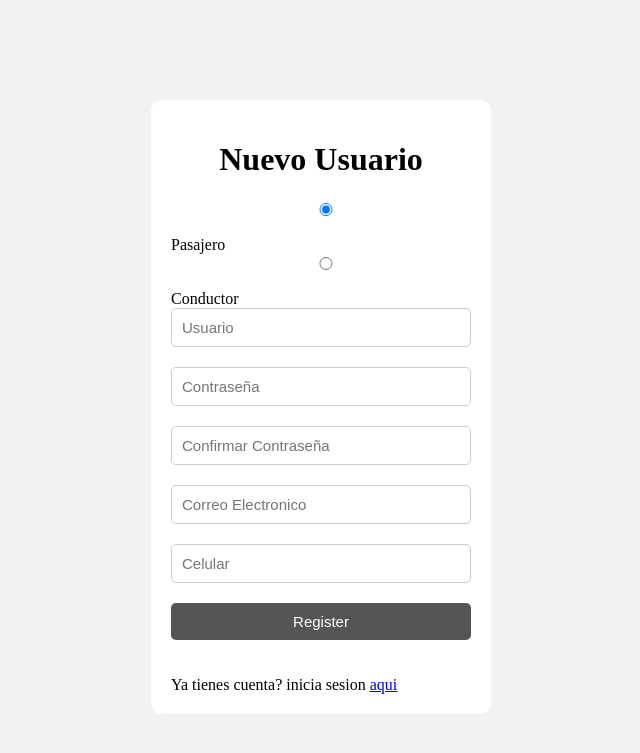
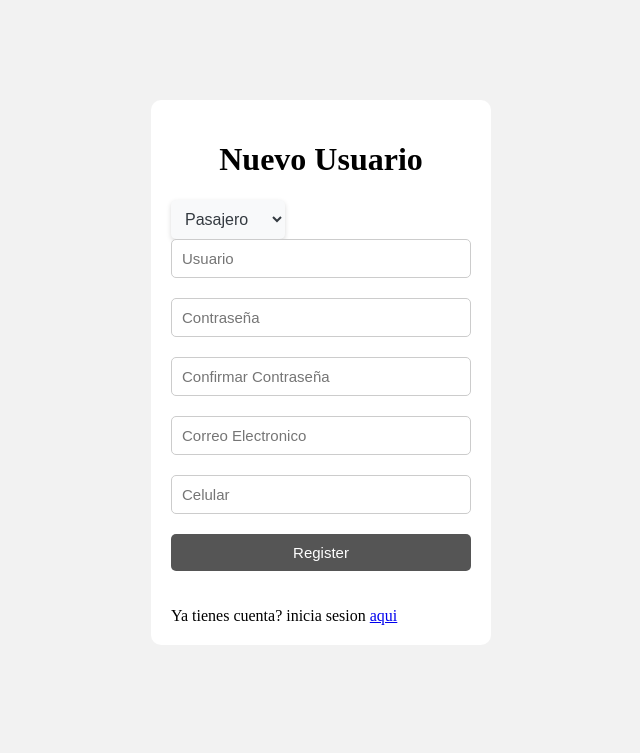
Before and after one commit to Ore19095/CarPool, a Django app: page /registry/ in a window 1280 px wide. Shown: the top 753 px of the page, without its empty margins (319-959 px from the left). Run offline with Django 4.2, Linux system fonts and the light colour scheme.

Commit message:
Act slider, history_travel y register

```diff
--- a/home/static/sidebar.html
+++ b/home/static/sidebar.html
@@ -7,6 +7,7 @@
             <li><a href="/home/history_travel/">Ver viajes</a></li>
             <li><a href="/home/new_travel/">Nuevo Viaje</a></li>
             <li><a href="/home/contact">Contáctenos</a></li>
+            <li><a href="/logout/">Cerrar Sesión</a></li>
         </ul>
     </div>
 </div>
--- a/login/templates/register.html
+++ b/login/templates/register.html
@@ -28,12 +28,18 @@
         {% csrf_token %}
         <h1 style="text-align: center;">Nuevo Usuario</h1>
 
-        <div id="user_type" style= 'block'>
-            <input type="radio" id="pasajero" name="type" value="Pasajero" checked>
-            <label for="pasajero" style="display: inline-block; margin-right: 5px;">Pasajero</label>
-            <input type="radio" id="conductor" name="type" value="Conductor">
-            <label for="conductor" style="display: inline-block;">Conductor</label>
-        </div>
+        <select name="type" id="type" style="
+            background-color: #f8f9fa;
+            color: #343a40;
+            font-size: 16px;
+            border: none;
+            padding: 10px;
+            border-radius: 5px;
+            box-shadow: 0 2px 5px rgba(0, 0, 0, 0.15);
+        ">
+            <option value="Pasajero">Pasajero</option>
+            <option value="Conductor">Conductor</option>
+        </select>
 
 
         <input type="text" name="username" placeholder="Usuario" required>
@@ -55,14 +61,14 @@
         </div>
 
         <script>
-            const conductorRadio = document.getElementById('conductor');
-            const conductorFields = document.getElementById('conductor-fields');
+            var type = document.getElementById("type");
+            var conductorFields = document.getElementById("conductor-fields");
 
-            conductorRadio.addEventListener('change', () => {
-                if (conductorRadio.checked) {
-                    conductorFields.style.display = 'block';
+            type.addEventListener("change", function() {
+                if (type.value == "Conductor") {
+                    conductorFields.style.display = "block";
                 } else {
-                    conductorFields.style.display = 'none';
+                    conductorFields.style.display = "none";
                 }
             });
         </script>
```
Also changed, not shown: home/templates/history_travel.html (+21 -1 lines), db.sqlite3.
